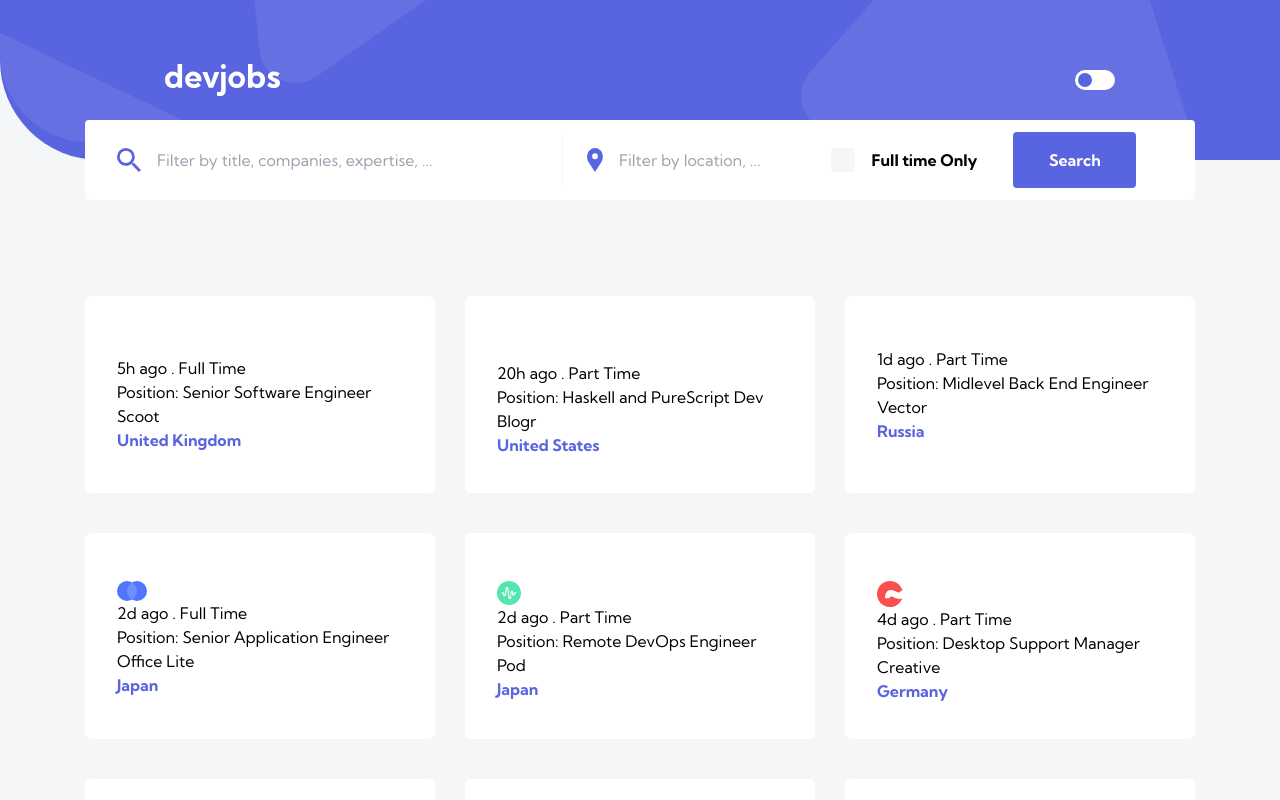
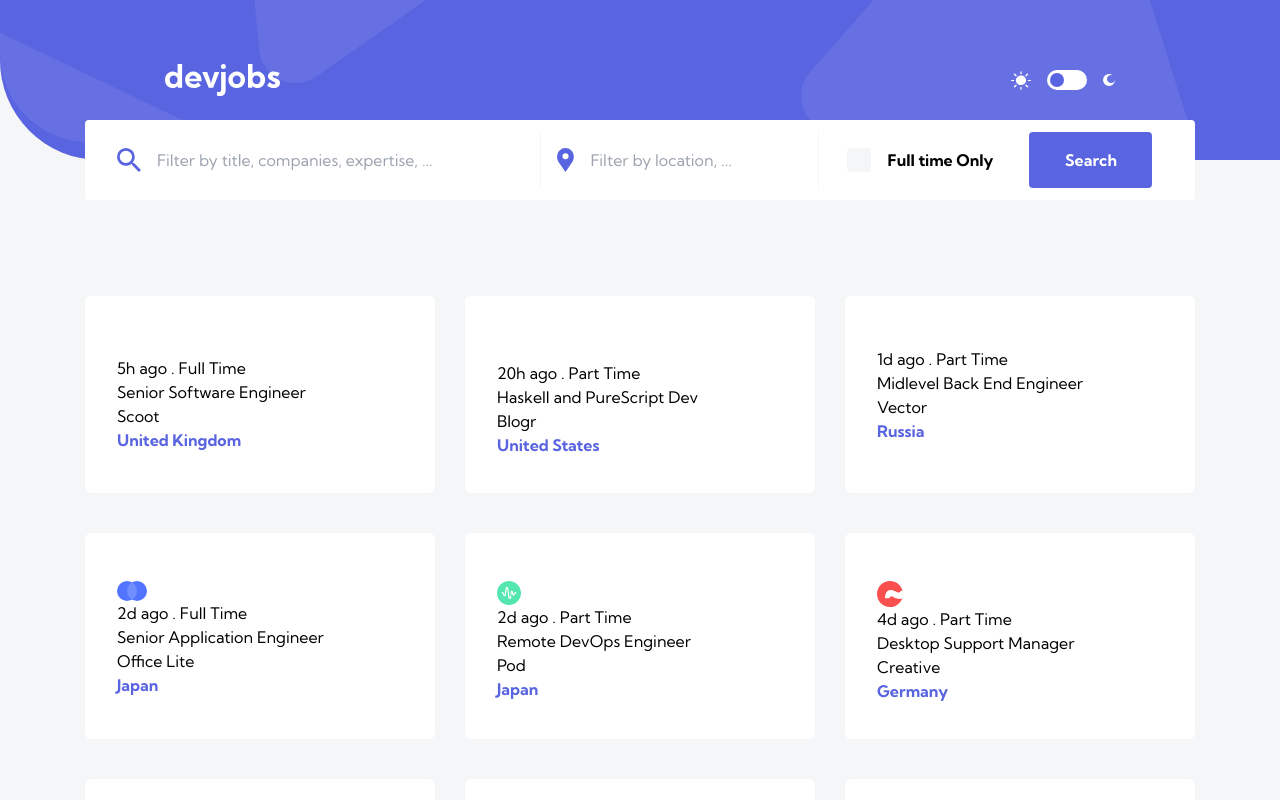
Before and after one commit to CalcagnoLoic/devjobs-app, a React (Vite) app: page / in a window 1280 px wide. Shown: the top 800 px of the page. Built offline with nearby package versions, Linux system fonts and the light colour scheme.

Commit message:
(feat): update Filter component + Header component

```diff
--- a/src/Icon/DarkModeIcon/index.tsx
+++ b/src/Icon/DarkModeIcon/index.tsx
@@ -2,10 +2,16 @@ type DarkModeIcon = {
   kind: "moon" | "sun";
 };
 
-const Icon: React.FC<DarkModeIcon> = ({ kind }) => {
-  if (kind === "moon") {
+const Icon = ({ kind }: DarkModeIcon) => {
+  switch (kind) {
+    case "moon":
       return (
-      <svg width="12" height="12" xmlns="http://www.w3.org/2000/svg">
+        <svg
+          width="12"
+          height="12"
+          xmlns="http://www.w3.org/2000/svg"
+          className="ml-4 self-center"
+        >
           <path
             d="M6 0c1.516 0 2.925.566 3.978 1.523A3.979 3.979 0 008 1a4.014 4.014 0 00-2.821 1.179A3.927 3.927 0 004 5c0 1.095.463 2.105 1.179 2.821A3.927 3.927 0 008 9a4.034 4.034 0 003.974-3.548c.017.18.026.364.026.548a6.02 6.02 0 01-1.768 4.232A6.02 6.02 0 016 12a5.89 5.89 0 01-4.232-1.768A6.02 6.02 0 010 6a5.89 5.89 0 011.768-4.232A6.02 6.02 0 016 0z"
             fill="#FFF"
@@ -13,11 +19,15 @@ const Icon: React.FC<DarkModeIcon> = ({ kind }) => {
           />
         </svg>
       );
-  }
 
-  if (kind === "sun") {
+    case "sun":
       return (
-      <svg width="20" height="19" xmlns="http://www.w3.org/2000/svg">
+        <svg
+          width="20"
+          height="19"
+          xmlns="http://www.w3.org/2000/svg"
+          className="mr-4 self-center"
+        >
           <path
             d="M10 15.635c.33 0 .612.295.612.639v1.89c0 .344-.282.638-.612.638s-.612-.294-.612-.638v-1.89c0-.344.282-.639.612-.639zm-4.488-1.783c.27.262.27.68 0 .941L4.03 16.231a.698.698 0 01-.97 0 .649.649 0 010-.941l1.482-1.438c.27-.261.7-.261.97 0zm9.946 0l1.483 1.438c.27.261.27.68 0 .941a.698.698 0 01-.97 0l-1.483-1.438a.649.649 0 010-.94c.242-.262.674-.262.97 0zM10 4.552c1.396 0 2.685.525 3.598 1.4.913.85 1.504 2.05 1.504 3.35 0 1.3-.59 2.5-1.504 3.35a5.314 5.314 0 01-3.598 1.4c-1.396 0-2.685-.525-3.598-1.4-.913-.85-1.504-2.05-1.504-3.35 0-1.3.564-2.5 1.504-3.35A5.314 5.314 0 0110 4.552zM2.607 8.906c.355 0 .658.274.658.594 0 .32-.303.594-.658.594H.658C.304 10.094 0 9.82 0 9.5c0-.32.304-.594.658-.594h1.95zm16.735 0c.354 0 .658.274.658.594 0 .32-.304.594-.658.594h-1.95c-.354 0-.657-.274-.657-.594 0-.32.303-.594.658-.594h1.949zM4.03 2.77l1.482 1.438c.27.261.27.68 0 .94-.242.262-.674.262-.97 0L3.059 3.71a.649.649 0 010-.941c.27-.261.701-.261.97 0zm12.91 0c.27.261.27.68 0 .941l-1.482 1.438a.698.698 0 01-.97 0 .649.649 0 010-.941l1.482-1.438c.27-.261.701-.261.97 0zM10 .198c.33 0 .612.294.612.638v1.89c0 .344-.282.639-.612.639s-.612-.295-.612-.639V.836c0-.344.282-.638.612-.638z"
             fill="#FFF"
--- /dev/null
+++ b/src/Icon/FilterIcon/index.tsx
@@ -0,0 +1,41 @@
+type FilterIconProps = {
+  kind: "search" | "location";
+};
+
+const Icon = ({ kind }: FilterIconProps) => {
+  switch (kind) {
+    case "search":
+      return (
+        <svg
+          width="24"
+          height="24"
+          xmlns="http://www.w3.org/2000/svg"
+          className="mr-4 self-center"
+        >
+          <path
+            d="M17.112 15.059h-1.088l-.377-.377a8.814 8.814 0 002.15-5.784A8.898 8.898 0 008.898 0 8.898 8.898 0 000 8.898a8.898 8.898 0 008.898 8.899c2.211 0 4.23-.808 5.784-2.143l.377.377v1.081l6.845 6.832 2.04-2.04-6.832-6.845zm-8.214 0A6.16 6.16 0 118.9 2.737a6.16 6.16 0 010 12.322z"
+            fill="#5964E0"
+            fill-rule="nonzero"
+          />
+        </svg>
+      );
+
+    case "location":
+      return (
+        <svg
+          width="17"
+          height="24"
+          xmlns="http://www.w3.org/2000/svg"
+          className="mr-4 self-center"
+        >
+          <path
+            d="M14.358 2.451A8.3 8.3 0 008.448 0a8.3 8.3 0 00-5.911 2.451c-2.922 2.925-3.285 8.427-.786 11.76l6.697 9.683 6.687-9.669c2.508-3.347 2.145-8.85-.777-11.774zm-5.833 8.894a3.057 3.057 0 01-3.051-3.054 3.057 3.057 0 013.05-3.055 3.057 3.057 0 013.052 3.055 3.057 3.057 0 01-3.051 3.054z"
+            fill="#5964E0"
+            fill-rule="nonzero"
+          />
+        </svg>
+      );
+  }
+};
+
+export default Icon;
--- a/src/components/CardJob/index.tsx
+++ b/src/components/CardJob/index.tsx
@@ -19,7 +19,7 @@ const Component = ({ jobInformations }: jobInfosProps) => {
           {jobInformations.postedAt} . {jobInformations.contract}
         </p>
         <Link to={`/job-detail/${jobInformations.id}`}>
-          Position: {jobInformations.position}
+          {jobInformations.position}
         </Link>
         <p>{jobInformations.company}</p>
         <p className="location text-royalBlue font-bold">{jobInformations.location}</p>
--- a/src/components/Filter/index.tsx
+++ b/src/components/Filter/index.tsx
@@ -1,30 +1,21 @@
-import searchIcon from "../../../public/assets/img/desktop/icon-search.svg";
-import locationIcon from "../../../public/assets/img/desktop/icon-location.svg";
+import FilterIcon from "../../Icon/FilterIcon";
 
 const Component = ({ css }: { css: string }) => {
   return (
     <form action="" className={`flex rounded bg-white px-8 py-3 ${css}`}>
       <div className="flex w-[463px]">
-        <img
-          src={searchIcon}
-          alt="Search Icon"
-          className="mr-4 h-6 w-6 self-center"
-        />
+        <FilterIcon kind="search" />
         <input
           type="text"
           name=""
           id=""
           placeholder="Filter by title, companies, expertise, ..."
-          className="w-full"
+          className="w-3/4 self-center"
         />
       </div>
 
-      <div className="flex border-x-[1px] border-x-athensGray">
-        <img
-          src={locationIcon}
-          alt="Location Icon"
-          className="ml-6 mr-4 h-6 w-4 self-center"
-        />
+      <div className="flex w-[302px] border-x-[1px] border-x-athensGray px-4">
+        <FilterIcon kind="location" />
         <input
           type="text"
           name=""
--- a/src/components/Header/index.tsx
+++ b/src/components/Header/index.tsx
@@ -4,11 +4,15 @@ import ToggleButton from "../ToggleButton";
 
 const Component: React.FC = () => {
   return (
-    <header className="flex items-center justify-between rounded-bl-[100px] bg-royalBlue bg-patternDesktop bg-contain bg-no-repeat px-[165px] pb-16 pt-16">
+    <header className=" rounded-bl-[100px] bg-royalBlue bg-patternDesktop bg-contain bg-no-repeat px-[165px] pb-16 pt-16">
+      <div className="mx-auto flex max-w-[1110px] justify-between">
         <h1>
           <img src={logo} alt="Devjobs app Logo" />
         </h1>
-        <ToggleButton />
+        <div className="flex">
+          <ToggleButton />
+        </div>
+      </div>
     </header>
   );
 };
--- a/src/components/ToggleButton/index.tsx
+++ b/src/components/ToggleButton/index.tsx
@@ -1,4 +1,5 @@
 import { useRef, KeyboardEventHandler } from "react";
+import DarkModeIcon from "../../Icon/DarkModeIcon";
 
 const Component = () => {
   const checkbox = useRef<HTMLInputElement>(null);
@@ -13,6 +14,7 @@ const Component = () => {
 
   return (
     <>
+      <DarkModeIcon kind="sun" />
       <input
         type="checkbox"
         id="check-button"
@@ -25,8 +27,9 @@ const Component = () => {
         htmlFor="check-button"
         tabIndex={0}
         onKeyDown={handleKeydown}
-        className="check-button relative h-5 w-[40px] cursor-pointer select-none rounded-[10px] bg-white before:absolute before:left-[7%] before:top-2/4 before:size-[14px] before:translate-y-[-50%] before:rounded-3xl before:bg-royalBlue before:content-[''] [&:before]:transition-transform [&:before]:duration-300"
+        className="check-button relative h-5 w-[40px] cursor-pointer select-none self-center rounded-[10px] bg-white before:absolute before:left-[7%] before:top-2/4 before:size-[14px] before:translate-y-[-50%] before:rounded-3xl before:bg-royalBlue before:content-[''] [&:before]:transition-transform [&:before]:duration-300"
       ></label>
+      <DarkModeIcon kind="moon" />
     </>
   );
 };
```
Lines whose indentation alone changed are shown as unchanged.
